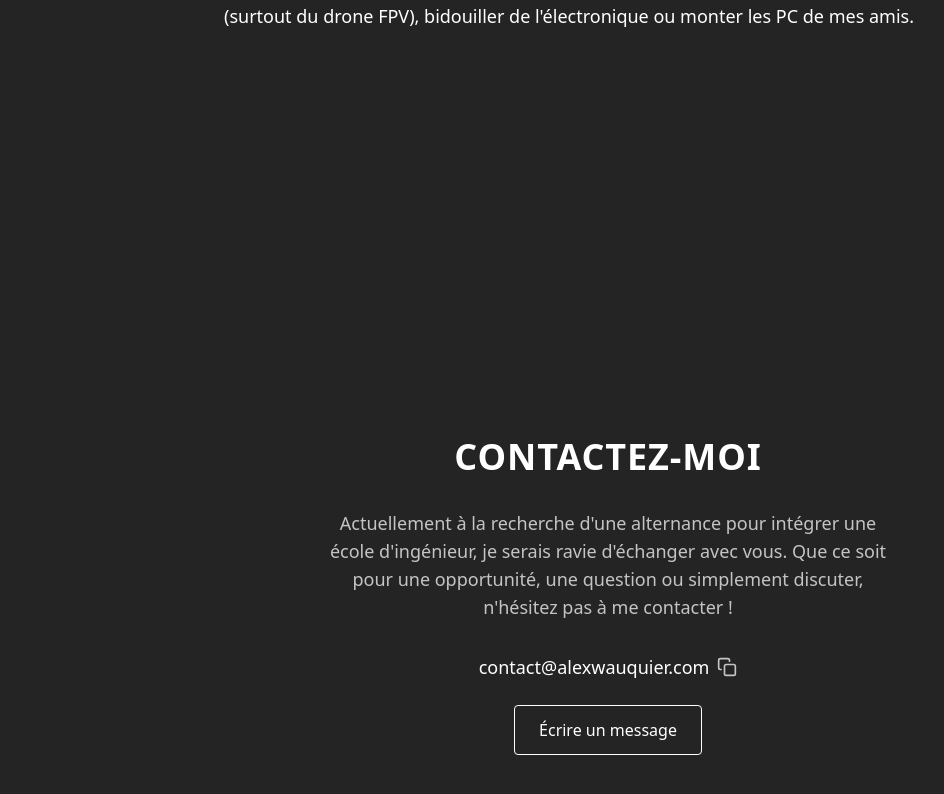
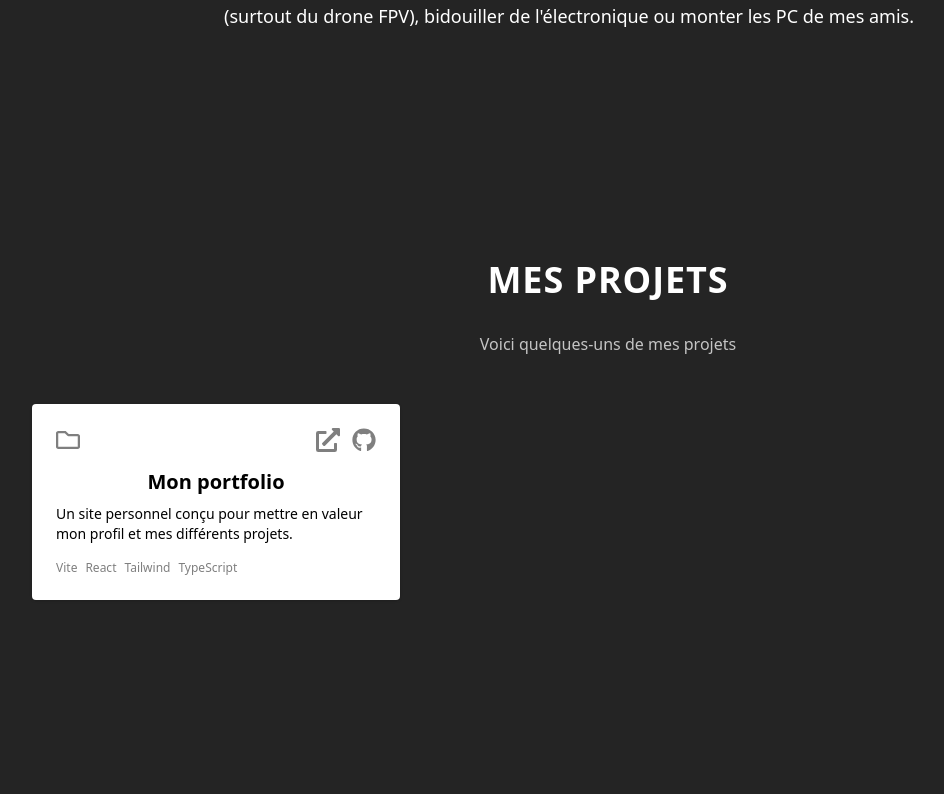
Before and after one commit to alexwauquier/alexwauquier.com, a React (Vite) app: page / in a window 1280 px wide. Shown: the part 1404-2198 px from the top of the page, without its empty margins (32-976 px from the left). Built offline with nearby package versions, Linux system fonts and the light colour scheme.

Commit message:
feat: add projects section

```diff
--- a/src/App.tsx
+++ b/src/App.tsx
@@ -1,12 +1,14 @@
 import About from "./components/About"
 import Contact from "./components/Contact"
 import Home from "./components/Home"
+import Projects from "./components/Projects"
 
 function App() {
   return (
     <>
       <Home />
       <About />
+      <Projects />
       <Contact />
     </>
   )
--- /dev/null
+++ b/src/components/Projects/index.tsx
@@ -0,0 +1,73 @@
+import { useState } from "react"
+import { FaExternalLinkAlt, FaGithub, FaRegFolder } from "react-icons/fa"
+import projects from "../../data/projects"
+
+function Projects() {
+  const [showAll, setShowAll] = useState(false)
+  const visibleProjects = showAll ? projects : projects.slice(0, 6)
+
+  return (
+    <section
+      id="projects"
+      className="bg-[#242424] flex flex-col items-center min-h-screen p-4 py-16 text-white"
+    >
+      <div className="max-w-6xl mx-auto text-center">
+        <h1 className="font-bold mb-8 text-4xl tracking-wide uppercase">
+          Mes projets
+        </h1>
+        <p className="mb-12 text-[#c4c4c4]">
+          Voici quelques-uns de mes projets
+        </p>
+
+        <div className="gap-6 grid lg:grid-cols-3 sm:grid-cols-2">
+          {visibleProjects.map((project, index) => (
+            <div
+              key={index}
+              className="bg-white hover:-translate-y-1 p-6 rounded shadow transition transform"
+            >
+              <div>
+                <div className="flex justify-between mb-4">
+                  <FaRegFolder className="text-[#7f7f7f] text-2xl" />
+                  <div className="flex gap-3">
+                    {project.external && (
+                      <a href={project.external} target="_blank">
+                        <FaExternalLinkAlt className="hover:text-[#9c59d1] text-[#7f7f7f] text-2xl" />
+                      </a>
+                    )}
+                    {project.github && (
+                      <a href={project.github} target="_blank">
+                        <FaGithub className="hover:text-[#9c59d1] text-[#7f7f7f] text-2xl" />
+                      </a>
+                    )}
+                  </div>
+                </div>
+                <h3 className="font-semibold mb-2 text-black text-xl">
+                  {project.title}
+                </h3>
+                <p className="text-black text-left text-sm">
+                  {project.description}
+                </p>
+              </div>
+              <ul className="flex flex-wrap gap-2 mt-4 text-[#7f7f7f] text-xs">
+                {project.tags.map((tag, i) => (
+                  <li key={i}>{tag}</li>
+                ))}
+              </ul>
+            </div>
+          ))}
+        </div>
+
+        {projects.length > 6 && (
+          <button
+            onClick={() => setShowAll(!showAll)}
+            className="border duration-200 hover:bg-white hover:text-black mt-12 px-6 py-3 rounded transition"
+          >
+            {showAll ? "Voir moins" : "Voir plus"}
+          </button>
+        )}
+      </div>
+    </section>
+  )
+}
+
+export default Projects
--- /dev/null
+++ b/src/data/projects.ts
@@ -0,0 +1,20 @@
+export interface Project {
+  title: string
+  description: string
+  tags: string[]
+  github?: string
+  external?: string
+}
+
+const projects: Project[] = [
+  {
+    title: "Mon portfolio",
+    description:
+      "Un site personnel conçu pour mettre en valeur mon profil et mes différents projets.",
+    tags: ["Vite", "React", "Tailwind", "TypeScript"],
+    github: "https://github.com/alexwauquier/alexwauquier.com",
+    external: "https://alexwauquier.com",
+  },
+]
+
+export default projects
```
